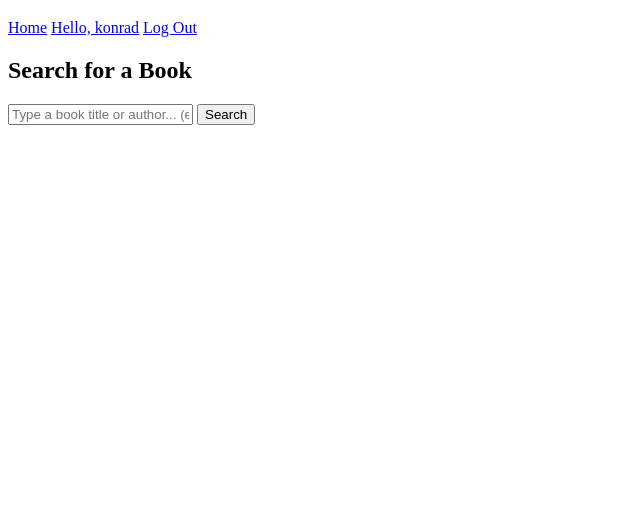
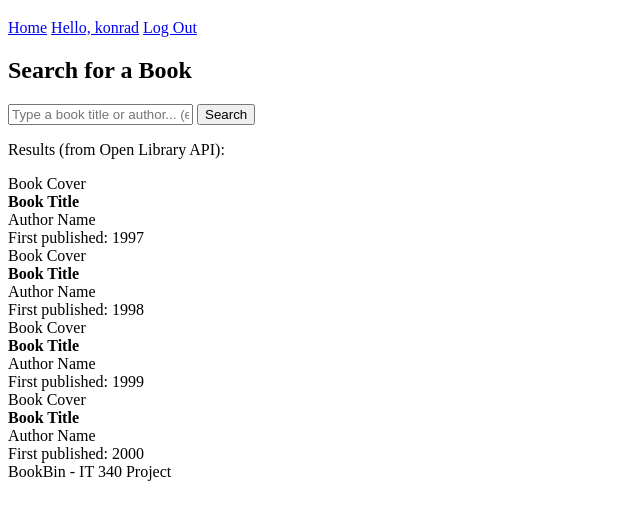
Before and after one commit to KonradSikorski5/IT340-BookBin, a plain HTML site: page frontend/index.html in a window 1280 px wide. Shown: the part 61-580 px from the top of the page, without its empty margins (0-640 px from the left). Drawn offline with Linux system fonts and the light colour scheme.

Commit message:
Add book results and footer to home page

```diff
--- a/frontend/index.html
+++ b/frontend/index.html
@@ -13,6 +13,7 @@
       <a href="login.html">Log Out</a>
     </span>
   </header>
+
   <div class="page">
     <h2>Search for a Book</h2>
     <form class="search">
@@ -20,6 +21,33 @@
       <button type="submit">Search</button>
     </form>
 
+    <p>Results (from Open Library API):</p>
+    <div class="book">
+      <div class="cover">Book Cover</div>
+      <b>Book Title</b><br>
+      Author Name<br>
+      First published: 1997
+    </div>
+    <div class="book">
+      <div class="cover">Book Cover</div>
+      <b>Book Title</b><br>
+      Author Name<br>
+      First published: 1998
+    </div>
+    <div class="book">
+      <div class="cover">Book Cover</div>
+      <b>Book Title</b><br>
+      Author Name<br>
+      First published: 1999
+    </div>
+    <div class="book">
+      <div class="cover">Book Cover</div>
+      <b>Book Title</b><br>
+      Author Name<br>
+      First published: 2000
+    </div>
   </div>
+
+  <footer>BookBin - IT 340 Project</footer>
 </body>
 </html>
```
